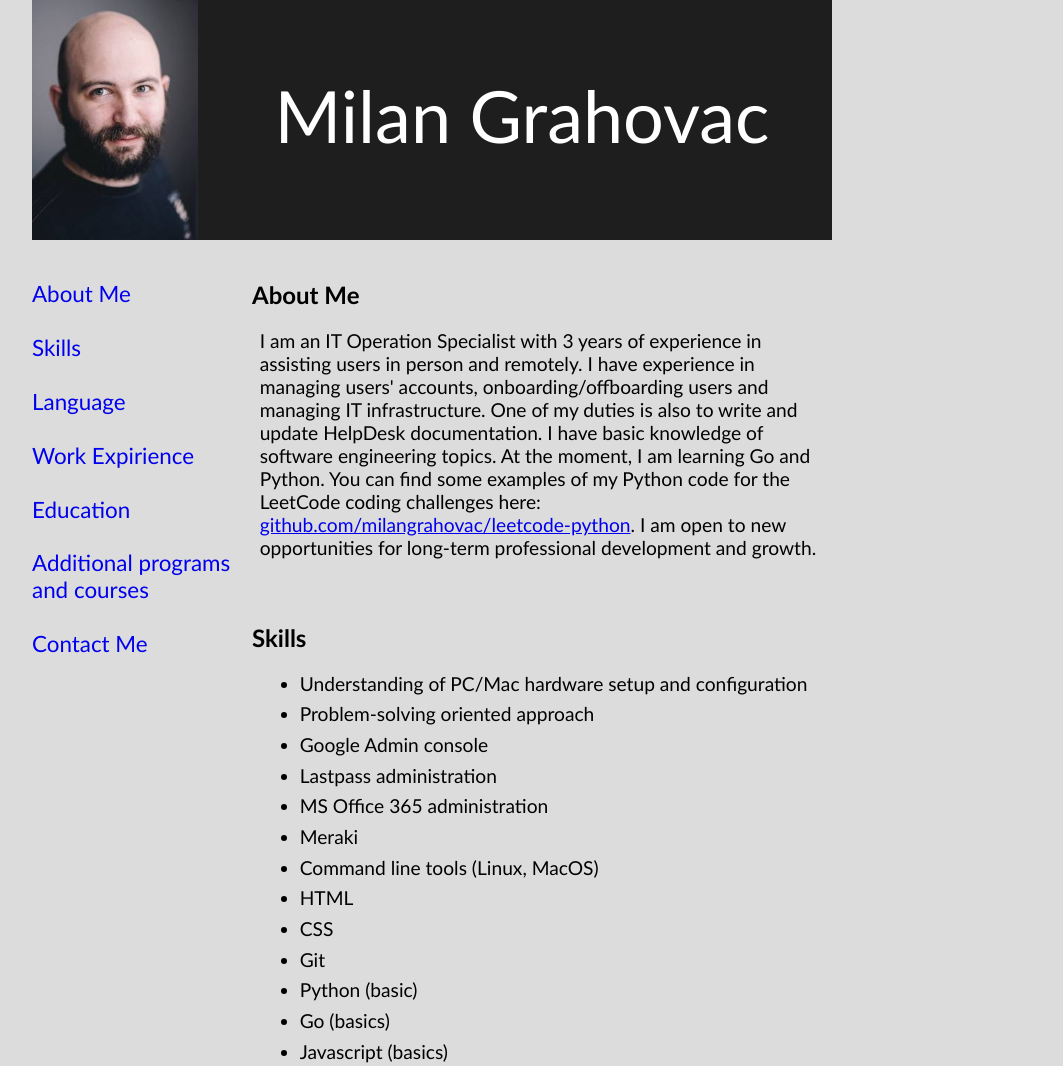
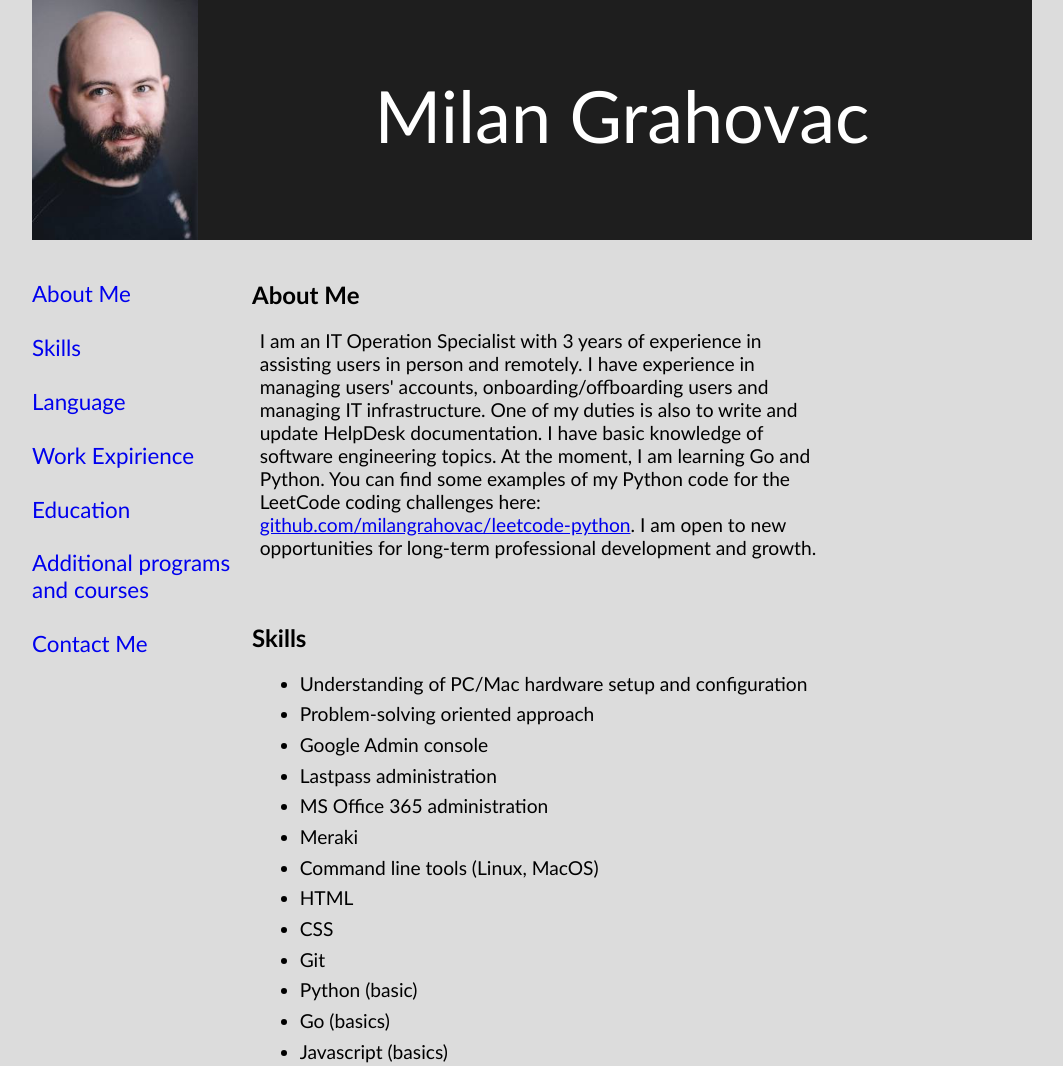
Before and after one commit to milangrahovac/my-cv, a plain HTML site: page index.html in a window 1280 px wide. Shown: the top 1066 px of the page, without its empty margins (208-1271 px from the left). Drawn offline with Linux system fonts and the light colour scheme.

Commit message:
Update style.css

```diff
--- a/styles/style.css
+++ b/styles/style.css
@@ -14,7 +14,7 @@ body {
 
 header {
     width: 60%;
-    min-width: 800px;
+    min-width: 1000px;
     height: 240px;
     background-color: rgb(30, 30, 30);
     z-index: 1;
```
